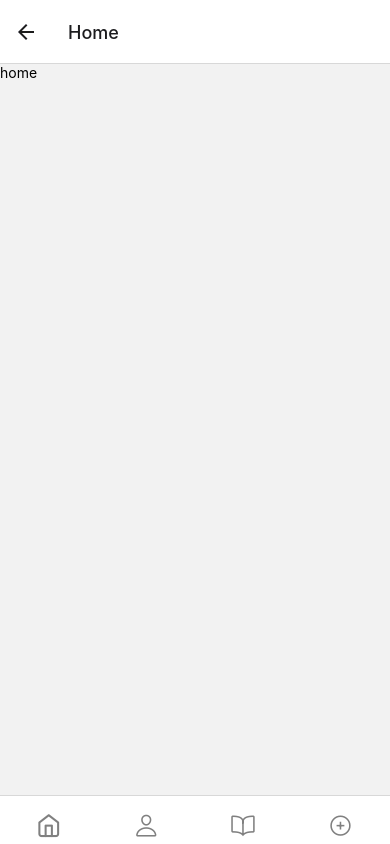
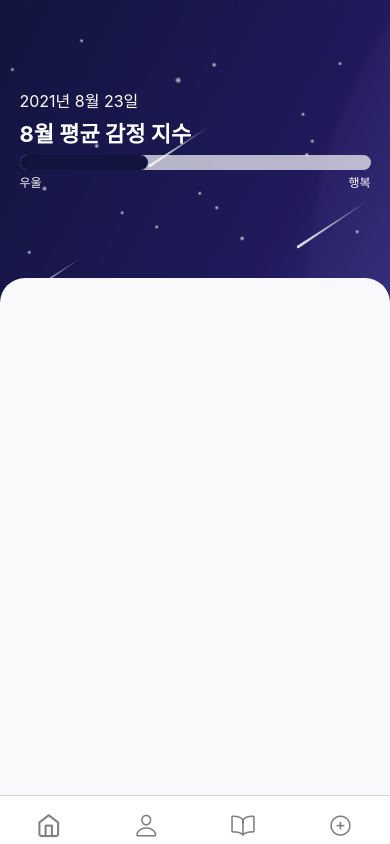
Before and after one commit to byhhh2/blooming-frontend, a React Native app in the folder blooming/: screen /TabNav in a window 390 px wide. Built offline with nearby package versions, Linux system fonts and the light colour scheme.

Commit message:
Fix Home.js

```diff
--- a/blooming/tab/TabNav.js
+++ b/blooming/tab/TabNav.js
@@ -19,7 +19,6 @@ const Tab = createBottomTabNavigator();
 
 const TabNav = () => {
   return (
-
     <Tab.Navigator screenOptions={{headerShown: false}}>
       <Tab.Screen
         name="HomeStack"
--- a/blooming/tab/add_diary/AddDiary.js
+++ b/blooming/tab/add_diary/AddDiary.js
@@ -1,38 +1,60 @@
 import React from 'react';
 import {
-  SafeAreaView,
-  ScrollView,
-  StatusBar,
   StyleSheet,
   Text,
-  useColorScheme,
+  ImageBackground,
   View,
+  TouchableOpacity,
 } from 'react-native';
+import Feather from 'react-native-vector-icons/Feather';
 
-const AddDiary = () => {
+const AddDiary = props => {
   return (
     <View>
-      <Text>AddDiary</Text>
+      <ImageBackground
+        source={require(`../../images/background.png`)}
+        style={styles.imageBack}>
+        <TouchableOpacity
+          style={styles.btn}
+          onPress={() => props.navigation.navigate('Writing')}>
+          <Feather
+            name={'edit'}
+            size={35}
+            style={{color: 'white', marginBottom: '4%'}}
+          />
+          <Text style={{color: 'white', fontSize: 12}}>글</Text>
+        </TouchableOpacity>
+        <TouchableOpacity style={styles.btn}>
+          <Feather
+            name={'mic'}
+            size={35}
+            style={{color: 'white', marginBottom: '4%'}}
+          />
+          <Text style={{color: 'white', fontSize: 12}}>녹음</Text>
+        </TouchableOpacity>
+      </ImageBackground>
     </View>
   );
 };
 
 const styles = StyleSheet.create({
-  sectionContainer: {
-    marginTop: 32,
-    paddingHorizontal: 24,
+  imageBack: {
+    width: '100%',
+    height: '100%',
+    alignItems: 'center',
+    justifyContent: 'space-evenly',
+    flexDirection: 'row',
   },
-  sectionTitle: {
-    fontSize: 24,
-    fontWeight: '600',
-  },
-  sectionDescription: {
-    marginTop: 8,
-    fontSize: 18,
-    fontWeight: '400',
-  },
-  highlight: {
-    fontWeight: '700',
+  btn: {
+    width: '35%',
+    height: '17%',
+    //backgroundColor: 'orange',
+    alignItems: 'center',
+    justifyContent: 'center',
+    borderRadius: 15,
+    borderColor: '#F9F9FC',
+    borderWidth: 2,
+    backgroundColor: 'rgba(0,0,0,0.3)',
   },
 });
 
--- a/blooming/tab/add_diary/AddDiaryStack.js
+++ b/blooming/tab/add_diary/AddDiaryStack.js
@@ -2,6 +2,7 @@ import React, {useEffect} from 'react';
 import {createNativeStackNavigator} from '@react-navigation/native-stack';
 
 import AddDiary from './AddDiary';
+import Writing from './Writing';
 
 const Stack = createNativeStackNavigator();
 
@@ -9,6 +10,7 @@ const AddDiaryStack = () => {
   return (
     <Stack.Navigator initialRouteName={AddDiary}>
       <Stack.Screen name="AddDiary" component={AddDiary} />
+      <Stack.Screen name="Writing" component={Writing} />
     </Stack.Navigator>
   );
 };
--- /dev/null
+++ b/blooming/tab/add_diary/Writing.js
@@ -0,0 +1,22 @@
+import React from 'react';
+import {StyleSheet, Text, View, ImageBackground} from 'react-native';
+
+const Writing = () => {
+  return (
+    <View style={styles.container}>
+      <ImageBackground
+        source={require(`../../images/background.png`)}
+        style={{width: '100%', height: '100%'}}>
+        <Text>VoiceDiary</Text>
+      </ImageBackground>
+    </View>
+  );
+};
+
+const styles = StyleSheet.create({
+  container: {
+    flex: 1,
+  },
+});
+
+export default Writing;
--- a/blooming/tab/home/Home.js
+++ b/blooming/tab/home/Home.js
@@ -1,12 +1,66 @@
 import React from 'react';
-import {StyleSheet, Text, View} from 'react-native';
+import {
+  StyleSheet,
+  Text,
+  View,
+  ImageBackground,
+  TouchableOpacity,
+} from 'react-native';
 import VoiceDiary from './VoiceDiary';
 
 const Home = () => {
+  const date = new Date();
   return (
     <View style={styles.container}>
-      <Text>home</Text>
-      {/* <VoiceDiary /> */}
+      <ImageBackground
+        source={require(`../../images/background.png`)}
+        style={{width: '100%', height: '100%'}}>
+        <View style={styles.dateView}>
+          <Text style={{fontSize: 16, color: 'white'}}>
+            {`${date.getFullYear()}년 ${
+              date.getMonth() + 1
+            }월 ${date.getDate()}일`}
+          </Text>
+          <Text style={styles.emotionTitle}>{`${
+            date.getMonth() + 1
+          }월 평균 감정 지수`}</Text>
+          <Temperature reputation={36.5} />
+          <View
+            style={{
+              width: '100%',
+              flexDirection: 'row',
+              justifyContent: 'space-between',
+              marginTop: '1%',
+            }}>
+            <Text style={{color: 'white', fontSize: 12}}>우울</Text>
+            <Text style={{color: 'white', fontSize: 12}}>행복</Text>
+          </View>
+        </View>
+        <View style={styles.calendarBack}></View>
+      </ImageBackground>
+    </View>
+  );
+};
+const Temperature = ({reputation}) => {
+  return (
+    <View
+      style={{
+        backgroundColor: '#F9F9FC',
+        width: '100%',
+        height: 15,
+        borderRadius: 20,
+        marginTop: '2%',
+        opacity: 0.7,
+      }}>
+      <View
+        style={{
+          backgroundColor: '#0F143A',
+          width: `${reputation}%`,
+          height: 15,
+          borderRadius: 20,
+          alignItems: 'center',
+          justifyContent: 'center',
+        }}></View>
     </View>
   );
 };
@@ -15,6 +69,26 @@ const styles = StyleSheet.create({
   container: {
     flex: 1,
   },
+  dateView: {
+    //backgroundColor: 'orange',
+    width: '100%',
+    height: '35%',
+    padding: '5%',
+    justifyContent: 'center',
+  },
+  emotionTitle: {
+    fontWeight: 'bold',
+    fontSize: 22,
+    marginTop: '1%',
+    color: 'white',
+  },
+  calendarBack: {
+    width: '100%',
+    height: '100%',
+    backgroundColor: '#F9F9FC',
+    borderTopRightRadius: 25,
+    borderTopLeftRadius: 25,
+  },
 });
 
 export default Home;
--- a/blooming/tab/home/HomeStack.js
+++ b/blooming/tab/home/HomeStack.js
@@ -8,7 +8,11 @@ const Stack = createNativeStackNavigator();
 const HomeStack = () => {
   return (
     <Stack.Navigator initialRouteName={Home}>
-      <Stack.Screen name="Home" component={Home} />
+      <Stack.Screen
+        name="Home"
+        component={Home}
+        options={{headerShown: false}}
+      />
     </Stack.Navigator>
   );
 };
```
